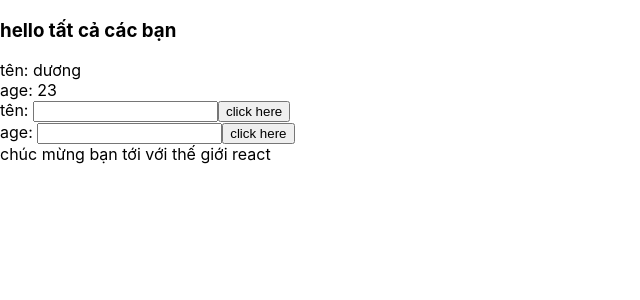
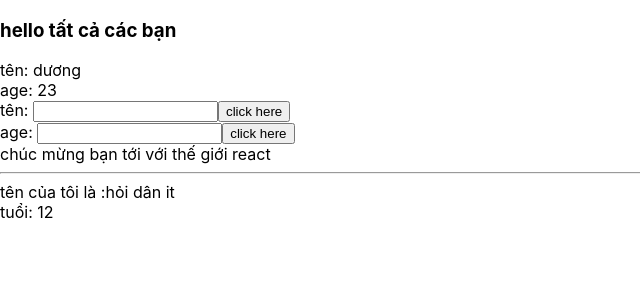
Before and after one commit to duongko/ReactJs, a React (Create React App) app: page / in a window 1280 px wide. Shown: the top 300 px of the page, without its empty margins (0-640 px from the left). Built offline with nearby package versions, Linux system fonts and the light colour scheme.

Commit message:
video4/props

```diff
--- /dev/null
+++ b/src/coponent/Displayinfo.js
@@ -0,0 +1,22 @@
+import React from "react";
+
+class Displayinfo extends React.Component {
+
+    render() {
+        //prop: property truyền dữ liệu từ component cha sang component con
+        console.log(this.props)
+        const { age, name } = this.props;
+
+        //đây là cách viết destructuring <=> const age= this.props.age
+        return (
+
+            <div>
+                tên của tôi là :{name}
+                <br></br>
+                tuổi: {age}
+            </div>
+
+        )
+    }
+}
+export default Displayinfo;
--- a/src/coponent/Mycomponent.js
+++ b/src/coponent/Mycomponent.js
@@ -1,5 +1,6 @@
 import React from 'react';
 import Userinfo from './Userinfo';
+import Displayinfo from './Displayinfo';
 
 class Mycomponent extends React.Component {
 
@@ -11,6 +12,8 @@ class Mycomponent extends React.Component {
 
             <div>
                 <Userinfo />
+                <hr />
+                <Displayinfo name="hỏi dân it" age="12" />
 
 
 
```
